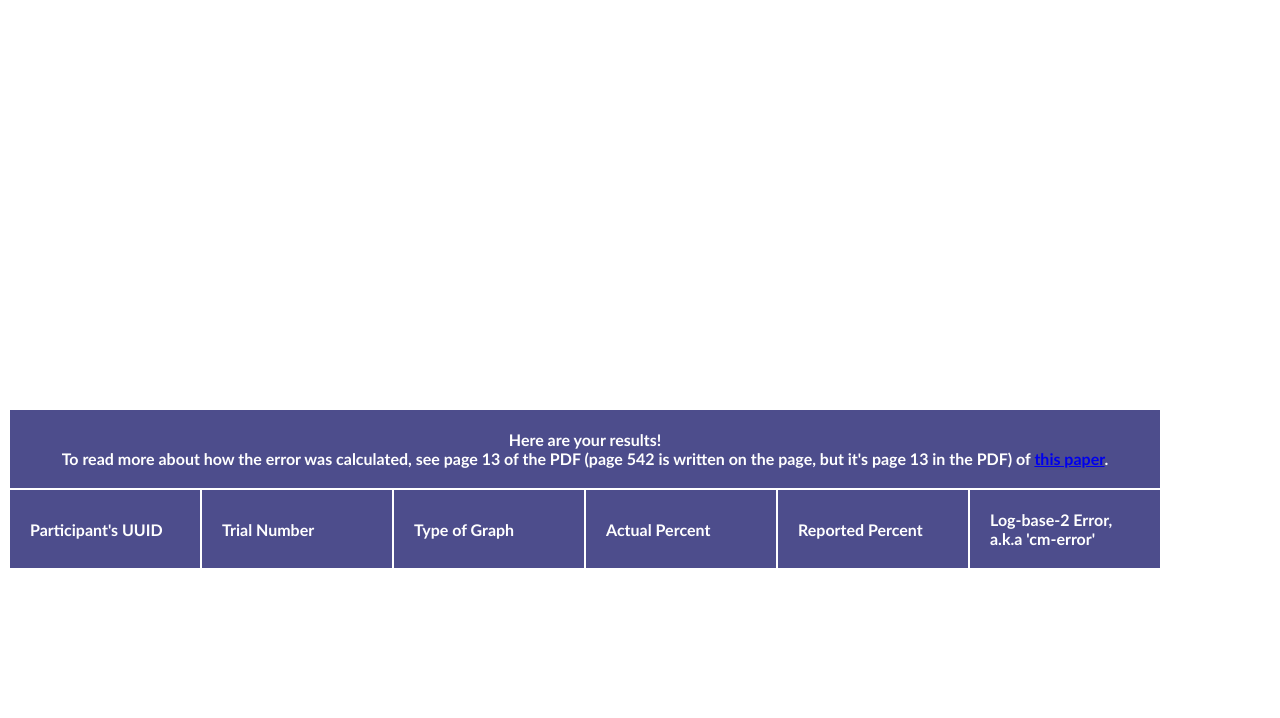
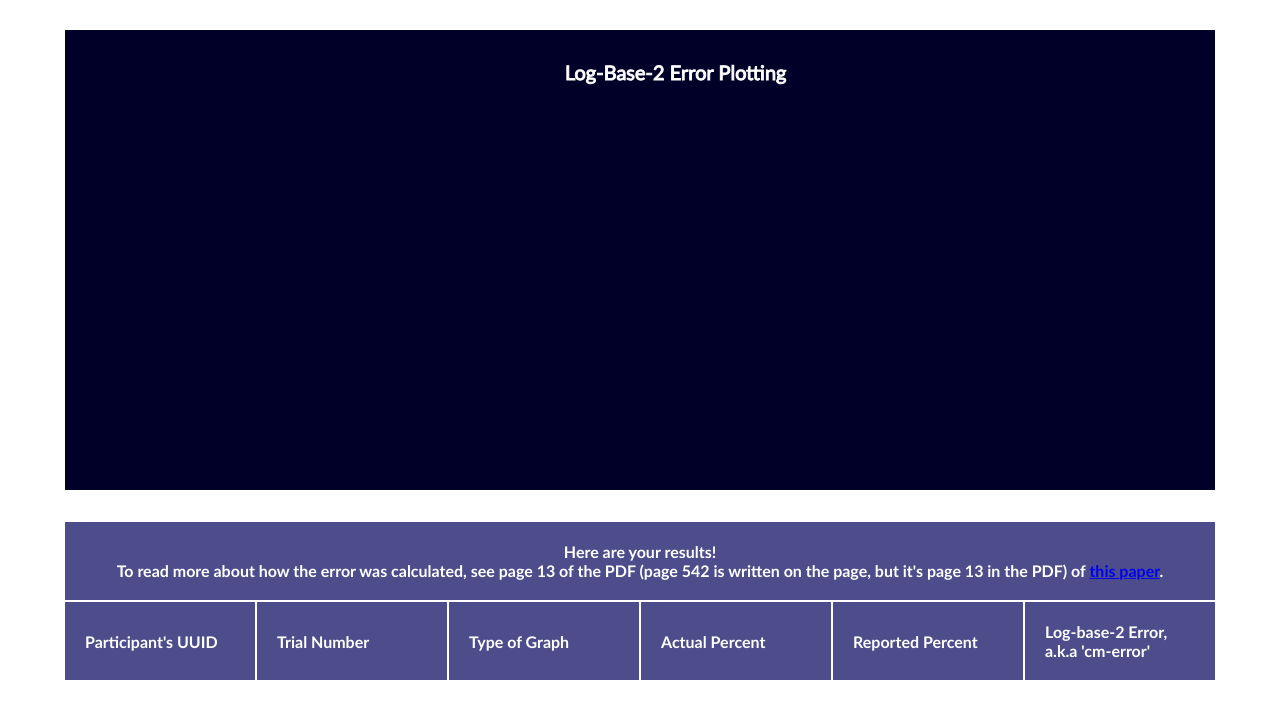
Before and after one commit to cjaiello/DataVisExperiment, a plain HTML site: page end.html in a window 1280 px wide. Drawn offline with nearby package versions, Linux system fonts and the light colour scheme; no server answers.

Commit message:
Got line chart working, with different colors and labels and things

```diff
--- a/end.html
+++ b/end.html
@@ -7,11 +7,13 @@
 <body>
   <h1 id="trialNumberLabel"></h1>
 
-  <div id="chart">
-  </div>
+    <center>
+	  <div id="endingChart">
+	  </div>
 
-  <div id="resultsDiv">
-  </div>
+	  <div id="resultsDiv">
+	  </div>
+	</center>
 
 <script>
   displayResults();
--- a/scripts.js
+++ b/scripts.js
@@ -133,9 +133,9 @@
     var secondCorrectNumber = document.getElementById("secondCorrectNumber").innerHTML;
     // Depending on which is larger, set that as the numerator:
     if(firstCorrectNumber < secondCorrectNumber){
-      var actualRatio = Math.ceil((firstCorrectNumber/secondCorrectNumber) * 100);
+      var actualRatio = Math.ceil((firstCorrectNumber/secondCorrectNumber) * 50 + 250);
     } else {
-      var actualRatio = Math.ceil((secondCorrectNumber/firstCorrectNumber) * 100);
+      var actualRatio = Math.ceil((secondCorrectNumber/firstCorrectNumber) * 50 + 250);
     }
 
     // Calculating log base 2 error
@@ -256,7 +256,7 @@
 
     // This will email me the data from the last page
     // Reference: https://medium.com/@mariusc23/send-an-email-using-only-javascript-b53319616782
-    $.ajax({
+    /*$.ajax({
       type: "POST",
       url: "https://mandrillapp.com/api/1.0/messages/send.json",
       data: {
@@ -276,7 +276,8 @@
       }
      }).done(function(response) {
        console.log(JSON.stringify(arrayOfTrialData));
-     });
+     });*/
+      console.log("UNCOMMENT THE AJAX");
 
      // Lastly, let's display the final results:
      buildFinalResultsViz(arrayOfTrialData);
@@ -479,7 +480,7 @@ function buildScatteredCircleVis(data){
   // This function will build the final visualzation
   // to depict how the user did
   function buildFinalResultsViz(data){
-    var width = 400;
+    var width = 1140;
     var height = 400;
 
     var barChartResults = new Array();
@@ -511,31 +512,14 @@ function buildScatteredCircleVis(data){
     console.log(arrayOfAllValues);
 
     // Creating the base for our chart
-    var chart = d3.select("#chart")
+    var chart = d3.select("#endingChart")
     .append("svg")
     .attr("class", "svgBox")
     .attr("width", width)
     .attr("height", height);
 
-    // Creating a scale for the x-axis
-    var x = d3.scale.ordinal()
-    .rangeRoundBands([0, width], .1);
-
-    // Creating the x-axis and assigning it
-    // to the bottom of the graph
-    var xAxis = d3.svg.axis()
-    .scale(x)
-    .orient("bottom");
-
-    // Actually appending the x-axis to the chart
-    /*chart.append("g")
-    .attr("class", "xAxis")
-    .attr("transform", "translate(0," + height + ")")
-    .call(xAxis);*/
-
     // Adding a place to put our lines into
-    var line = chart.append("g")
-      .attr("stroke", "black");
+    var line = chart.append("g");
 
     // Sorting our arrays by error (smallest to largest)
     arrayOfAllValues[0].sort(function(a,b) {
@@ -548,34 +532,110 @@ function buildScatteredCircleVis(data){
       return parseFloat(a[5],10) - parseFloat(b[5],10);
     });
 
+    line.append("text")
+        .attr("fill", "white")
+        .attr("stroke", "white")
+        .attr("dx", 470)
+        .attr("dy", 20)
+        .text("Log-Base-2 Error Plotting");
+
     // Appending lines to the visualization:
     // Results for bar chart:
     line.append("line")
+        .attr("stroke", "#76ddf2")
+        .attr("class", "lineForBarChart")
         // Smallest error:
-        .attr("x1", arrayOfAllValues[0][0][5] * 50)
+        .attr("x1", arrayOfAllValues[0][0][5] * 50 + 250)
         // Largest error:
-        .attr("x2", arrayOfAllValues[0][(arrayOfAllValues[0].length-1)][5] * 50)
+        .attr("x2", arrayOfAllValues[0][(arrayOfAllValues[0].length-1)][5] * 50 + 250)
         .attr("y1", (height * (1/4)))
         .attr("y2", (height * (1/4)))
         .attr("stroke-width", "4");
 
+    // Left-side number label for the bar chart line
+    line.append("text")
+        .attr("stroke", "white")
+        .attr("class", "labelForEndChart")
+        .attr("dx", (arrayOfAllValues[0][0][5] * 50 + 250) - 25)
+        .attr("dy", ((height * (1/4)) + 20))
+        .text(parseFloat(arrayOfAllValues[0][0][5]).toFixed(2));
+
+    // Right-side number label for the bar chart line
+    line.append("text")
+        .attr("stroke", "white")
+        .attr("class", "labelForEndChart")
+        .attr("dx", (arrayOfAllValues[0][(arrayOfAllValues[0].length-1)][5] * 50 + 250))
+        .attr("dy", ((height * (1/4)) + 20))
+        .text(parseFloat(arrayOfAllValues[0][(arrayOfAllValues[0].length-1)][5]).toFixed(2));
+
     // Results for circle chart:
     line.append("line")
+        .attr("stroke", "#bd5fef")
         // Smallest error:
-        .attr("x1", arrayOfAllValues[1][0][5] * 50)
+        .attr("x1", arrayOfAllValues[1][0][5] * 50 + 250)
         // Largest error:
-        .attr("x2", arrayOfAllValues[1][(arrayOfAllValues[1].length-1)][5] * 50)
+        .attr("x2", arrayOfAllValues[1][(arrayOfAllValues[1].length-1)][5] * 50 + 250)
         .attr("y1", (height * (2/4)))
         .attr("y2", (height * (2/4)))
         .attr("stroke-width", "4");
 
+    // Left-side number label for the bar chart line
+    line.append("text")
+        .attr("stroke", "white")
+        .attr("class", "labelForEndChart")
+        .attr("dx", (arrayOfAllValues[1][0][5] * 50 + 250) - 25)
+        .attr("dy", ((height * (2/4)) + 20))
+        .text(parseFloat(arrayOfAllValues[1][0][5]).toFixed(2));
+
+    // Right-side number label for the circle chart line
+    line.append("text")
+        .attr("stroke", "white")
+        .attr("class", "labelForEndChart")
+        .attr("dx", (arrayOfAllValues[1][(arrayOfAllValues[1].length-1)][5] * 50 + 250))
+        .attr("dy", ((height * (2/4)+20)))
+        .text(parseFloat(arrayOfAllValues[1][(arrayOfAllValues[1].length-1)][5]).toFixed(2));
+
     // Results for scattered circle chart:
     line.append("line")
+        .attr("stroke", "#2080f7")
         // Smallest error:
-        .attr("x1", arrayOfAllValues[2][0][5] * 50)
+        .attr("x1", arrayOfAllValues[2][0][5] * 50 + 250)
         // Largest error:
-        .attr("x2", arrayOfAllValues[2][(arrayOfAllValues[2].length-1)][5] * 50)
+        .attr("x2", arrayOfAllValues[2][(arrayOfAllValues[2].length-1)][5] * 50 + 250)
         .attr("y1", (height * (3/4)))
         .attr("y2", (height * (3/4)))
         .attr("stroke-width", "4");
+
+    // Left-side number label for the bar chart line
+    line.append("text")
+        .attr("stroke", "white")
+        .attr("class", "labelForEndChart")
+        .attr("dx", (arrayOfAllValues[2][0][5] * 50 + 250) - 25)
+        .attr("dy", ((height * (3/4)) + 20))
+        .text(parseFloat(arrayOfAllValues[2][0][5]).toFixed(2));
+
+    // Right-side number label for the circle chart line
+    line.append("text")
+        .attr("stroke", "white")
+        .attr("class", "labelForEndChart")
+        .attr("dx", (arrayOfAllValues[2][(arrayOfAllValues[2].length-1)][5] * 50 + 250))
+        .attr("dy", ((height * (3/4) + 20)))
+        .text(parseFloat(arrayOfAllValues[2][(arrayOfAllValues[2].length-1)][5]).toFixed(2));
+
+    // Graph color labels
+    line.append("text")
+        .attr("fill", "#76ddf2")
+        .attr("dx", 0)
+        .attr("dy", ((height * (1/4) - 20)))
+        .text("Bar Chart:");
+    line.append("text")
+        .attr("fill", "#bd5fef")
+        .attr("dx", 0)
+        .attr("dy", ((height * (2/4) - 20)))
+        .text("Circle Chart:");
+    line.append("text")
+        .attr("fill", "#2080f7")
+        .attr("dx", 0)
+        .attr("dy", ((height * (3/4) - 20)))
+        .text("Scattered Circle Chart:");
   }
--- a/style.css
+++ b/style.css
@@ -59,6 +59,20 @@ body {
   text-align: center;
 }
 
+#endingChart {
+  background-color: #000028;
+  width: 1150px;
+  margin: 30px;
+}
+
+.svgBox {
+  margin: 30px;
+}
+
+.labelForEndChart {
+  font-size: 12px;
+}
+
 .chart div {
   font: 10px sans-serif;
   background-color: white;
```
